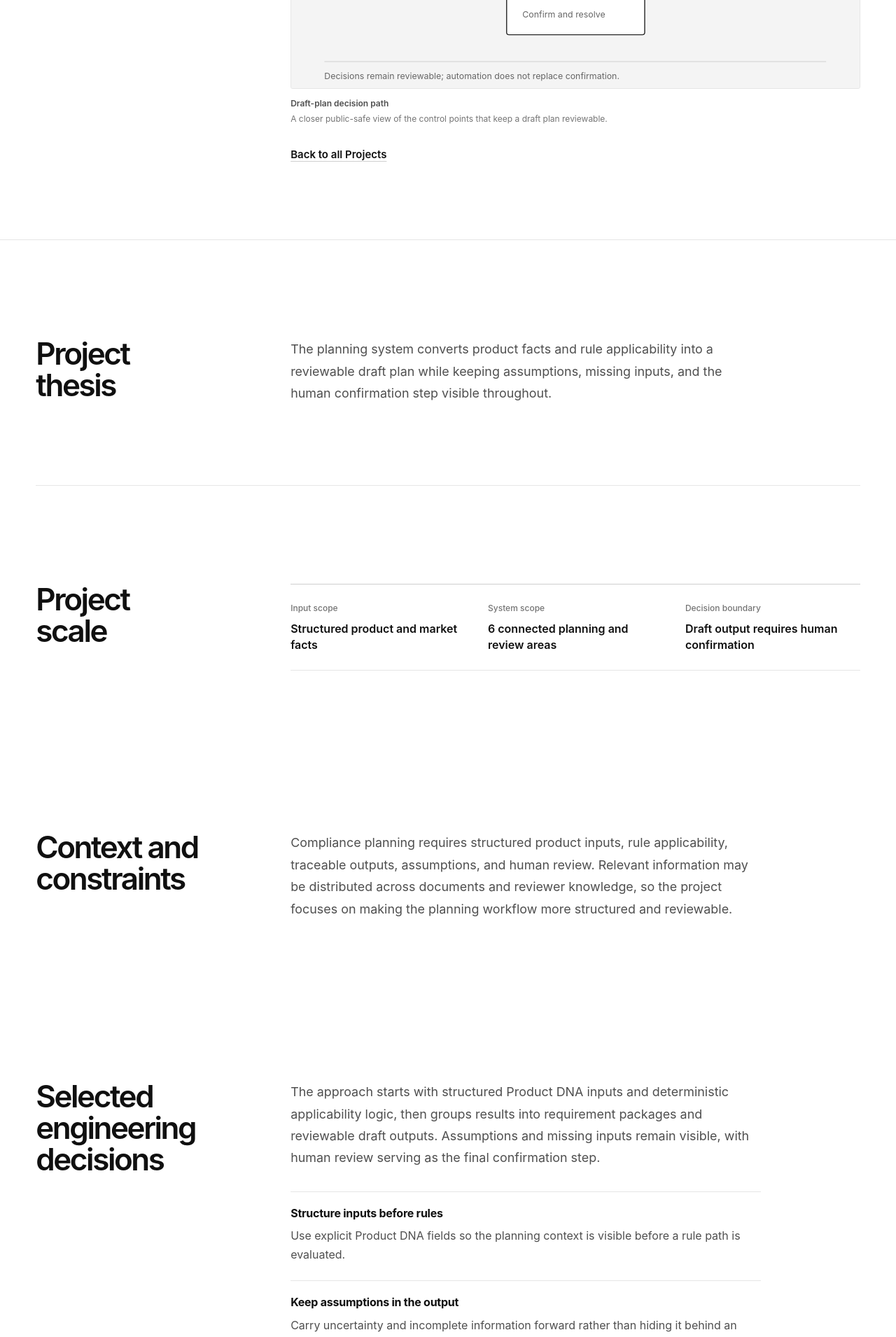
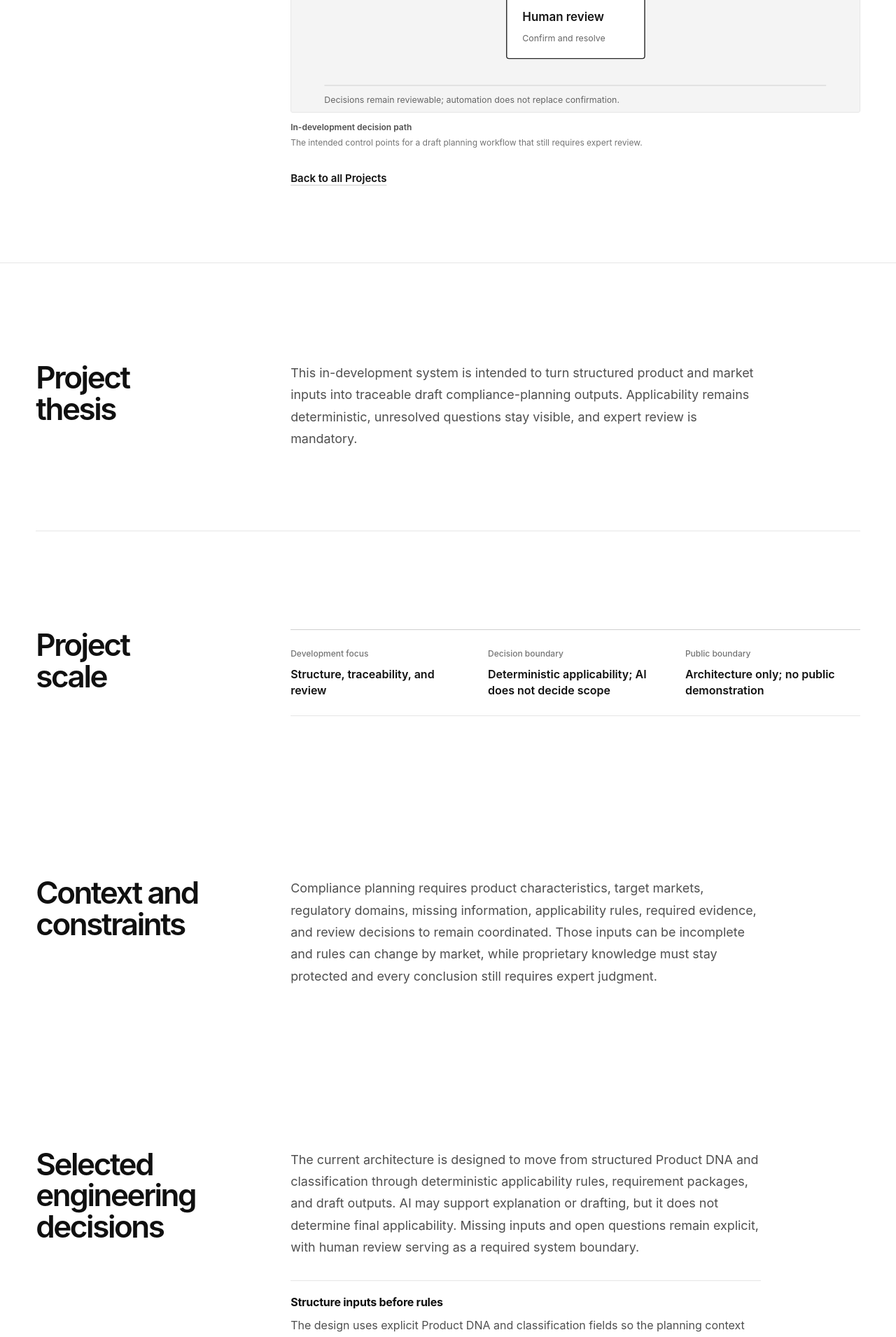
Before and after one commit to KKKRRRKRKR/personal-portfolio, a Next.js app in the folder website/: page /projects/compliance-plan-generator in a window 1280 px wide. Shown: the part 860-2770 px from the top of the page at 70% size. Built offline with nearby package versions, Linux system fonts and the light colour scheme.

Commit message:
content: calibrate cpg development status

```diff
--- a/website/src/app/about/page.tsx
+++ b/website/src/app/about/page.tsx
@@ -80,8 +80,10 @@ export default function AboutPage() {
               <p>
                 The Global RF Spectrum Dashboard explores how regional spectrum
                 information can be compared in one navigable working surface.
-                The Compliance Plan Generator focuses on turning product facts
-                and rule logic into a reviewable draft plan.
+                The Compliance Plan Generator documents an in-development,
+                rule-driven architecture for structuring product facts,
+                applicability logic, unresolved questions, and human-reviewed
+                draft outputs.
               </p>
               <div className="profile-section__links">
                 <TextLink href="/projects/global-rf-spectrum-dashboard">
--- a/website/src/components/projects/project-visual.tsx
+++ b/website/src/components/projects/project-visual.tsx
@@ -44,28 +44,29 @@ const planningCopy: Record<
   { caption: string; title: string }
 > = {
   overview: {
-    title: "Planning system overview",
-    caption: "A public-safe overview of the structured planning path.",
+    title: "Intended planning architecture",
+    caption:
+      "A public-safe system illustration of the intended path from structured inputs to human-reviewed draft outputs.",
   },
   feature: {
-    title: "Traceable planning flow",
+    title: "Intended planning flow",
     caption:
-      "A public-safe view of the relationship between inputs, rule logic, and review.",
+      "An architecture-oriented illustration of the in-development relationship between inputs, deterministic rules, and review.",
   },
   index: {
-    title: "Requirement planning flow",
+    title: "Planning architecture",
     caption:
-      "A public-safe representation of the workflow from product facts to a reviewable draft.",
+      "A public-safe system illustration, not evidence of a completed planning product.",
   },
   detail: {
-    title: "Draft-plan decision path",
+    title: "In-development decision path",
     caption:
-      "A closer public-safe view of the control points that keep a draft plan reviewable.",
+      "The intended control points for a draft planning workflow that still requires expert review.",
   },
   interface: {
-    title: "Review boundary view",
+    title: "Review-boundary illustration",
     caption:
-      "A public-safe interface view of assumptions and human confirmation in the planning flow.",
+      "A public-safe architecture view of assumptions, open questions, and mandatory human confirmation.",
   },
 };
 
@@ -423,17 +424,17 @@ function PlanningVisual({ variant }: { variant: ProjectVisualVariant }) {
 
   return (
     <svg
-      aria-label="Public-safe compliance planning decision-flow diagram"
+      aria-label="Public-safe system illustration of an intended compliance planning workflow"
       className="project-visual__svg"
       role="img"
       viewBox="0 0 720 450"
     >
       <rect fill="#F4F4F4" height="450" width="720" />
       <text fill="#161616" fontSize="19" fontWeight="600" x="42" y="55">
-        {isDetail ? "Review boundary view" : "Planning decision flow"}
+        {isDetail ? "Review boundary view" : "Intended planning flow"}
       </text>
       <text fill="#717171" fontSize="12" x="42" y="80">
-        Public-safe example · traceable draft workflow
+        Architecture illustration · in-development workflow
       </text>
       <g fill="#FFFFFF" stroke="#272727" strokeWidth="1.25">
         <rect height="90" rx="3" width="175" x="42" y="150" />
--- a/website/src/content/projects.ts
+++ b/website/src/content/projects.ts
@@ -302,9 +302,9 @@ const projectRecords = [
     index: "02",
     title: "Compliance Plan Generator",
     summary:
-      "A structured decision system that converts product inputs and rule logic into a reviewable draft compliance plan.",
+      "An in-development, rule-driven system for structuring product inputs, applicability logic, and traceable compliance-planning outputs with mandatory human review.",
     description:
-      "A traceable planning workflow that connects structured product inputs, deterministic requirement logic, review outputs, assumptions, and human confirmation.",
+      "An in-development planning architecture connecting structured product inputs, deterministic applicability logic, missing information, draft outputs, and expert review.",
     disciplines: [
       "Decision system",
       "Compliance workflow",
@@ -325,85 +325,91 @@ const projectRecords = [
       availability: "in-preparation",
       eyebrow: "Project record / compliance systems",
       detailIntroduction:
-        "The planning system converts product facts and rule applicability into a reviewable draft plan while keeping assumptions, missing inputs, and the human confirmation step visible throughout.",
+        "This in-development system is intended to turn structured product and market inputs into traceable draft compliance-planning outputs. Applicability remains deterministic, unresolved questions stay visible, and expert review is mandatory.",
       challenge:
-        "Compliance planning requires structured product inputs, rule applicability, traceable outputs, assumptions, and human review. Relevant information may be distributed across documents and reviewer knowledge, so the project focuses on making the planning workflow more structured and reviewable.",
+        "Compliance planning requires product characteristics, target markets, regulatory domains, missing information, applicability rules, required evidence, and review decisions to remain coordinated. Those inputs can be incomplete and rules can change by market, while proprietary knowledge must stay protected and every conclusion still requires expert judgment.",
       approach:
-        "The approach starts with structured Product DNA inputs and deterministic applicability logic, then groups results into requirement packages and reviewable draft outputs. Assumptions and missing inputs remain visible, with human review serving as the final confirmation step.",
+        "The current architecture is designed to move from structured Product DNA and classification through deterministic applicability rules, requirement packages, and draft outputs. AI may support explanation or drafting, but it does not determine final applicability. Missing inputs and open questions remain explicit, with human review serving as a required system boundary.",
       evidence: {
         caption:
-          "Sanitized decision-flow model showing how product facts, deterministic logic, and human review remain traceable in the planning workflow.",
+          "Public-safe architecture summary of the intended planning flow; it is not evidence of a finished product.",
         facts: [
           {
-            label: "Input scope",
-            value: "Structured product and market facts",
-          },
-          {
-            label: "System scope",
-            value: "6 connected planning and review areas",
+            label: "Development focus",
+            value: "Structure, traceability, and review",
           },
           {
             label: "Decision boundary",
-            value: "Draft output requires human confirmation",
+            value: "Deterministic applicability; AI does not decide scope",
+          },
+          {
+            label: "Public boundary",
+            value: "Architecture only; no public demonstration",
           },
         ],
         decisions: [
           {
             title: "Structure inputs before rules",
             description:
-              "Use explicit Product DNA fields so the planning context is visible before a rule path is evaluated.",
+              "The design uses explicit Product DNA and classification fields so the planning context can be reviewed before any applicability path is evaluated.",
           },
           {
-            title: "Keep assumptions in the output",
+            title: "Separate decisions from drafting",
             description:
-              "Carry uncertainty and incomplete information forward rather than hiding it behind an apparently final plan.",
+              "Applicability remains deterministic and traceable; AI assistance may explain or draft text but cannot establish the final compliance scope.",
           },
           {
-            title: "Make review a system boundary",
+            title: "Make expert review a system boundary",
             description:
-              "Treat human confirmation as a required control, not a postscript to an automated recommendation.",
+              "Carry assumptions, missing inputs, and open questions into review instead of hiding them behind an apparently final plan.",
           },
         ],
       },
       systemSections: [
         {
-          title: "Product inputs",
+          title: "Structured product inputs",
           description:
-            "Structured Product DNA fields that establish the planning context.",
+            "The current design starts with Product DNA and target-market inputs that establish the planning context.",
         },
         {
           title: "Product classification",
           description:
-            "A clear representation of the product attributes used for planning.",
+            "Classification is intended to organize the attributes that may affect later rule evaluation.",
         },
         {
-          title: "Rule logic",
+          title: "Applicability rules",
           description:
-            "A deterministic path for evaluating applicability without exposing rule content.",
+            "Deterministic rule paths are being developed without exposing proprietary rule content.",
         },
         {
           title: "Requirement packages",
           description:
-            "Grouped planning material that keeps related requirements reviewable.",
+            "The architecture is intended to group related requirements without implying complete rule coverage.",
         },
         {
-          title: "Draft plan output",
+          title: "Structured draft output",
           description:
-            "A traceable draft that carries inputs, assumptions, and planning context forward.",
+            "Draft output structures are intended to carry source inputs, assumptions, and planning context forward.",
+        },
+        {
+          title: "Missing inputs and open questions",
+          description:
+            "Unresolved information remains visible for follow-up instead of being converted into an unsupported conclusion.",
         },
         {
           title: "Human review",
           description:
-            "A final confirmation point for reviewing draft outputs and unresolved inputs.",
+            "Expert review remains mandatory before any draft output can inform an operational decision.",
         },
       ],
       currentState:
-        "The system architecture and data models are under active development. A lightweight rule-based implementation path is being validated, and outputs remain draft material requiring human review.",
+        "The project remains in active development, with no public demonstration and no readiness for external operational use. Rule coverage, output structures, and review behavior are still being implemented and validated. This public record describes architecture and workflow only; proprietary rules, internal datasets, and company-sensitive material are excluded. Any output remains draft material requiring expert review.",
       nextSteps: [
-        "Continue aligning inputs, rule logic, requirement packages, and output fields.",
-        "Validate the deterministic rule path with a smaller implementation.",
-        "Prepare sanitized interface views and workflow documentation.",
-        "Preserve traceability and human-review controls.",
+        "Validate rule accuracy against representative product scenarios.",
+        "Improve missing-input and open-question handling.",
+        "Strengthen traceability from source inputs through applicability decisions and draft outputs.",
+        "Verify output structures and the expert-review workflow with controlled test coverage.",
+        "Determine whether any future implementation can meet the separate gate for a public-safe demonstration.",
       ],
     },
     destinations: {
@@ -414,7 +420,13 @@ const projectRecords = [
     disclosureNotes: [
       {
         description:
-          "The project is in active development and does not currently offer a public demo.",
+          "The project remains in active development. This public page describes architecture and workflow only; no public demonstration is available. Proprietary rules and internal data are excluded, and expert review remains mandatory.",
+      },
+    ],
+    validationNotes: [
+      {
+        description:
+          "Architecture, rule-library boundaries, and output structures are being tested iteratively. Full regulatory coverage and production readiness have not been established.",
       },
     ],
   },
```
Also changed, not shown: 2 other files (tests, documents, lock files or other folders).
